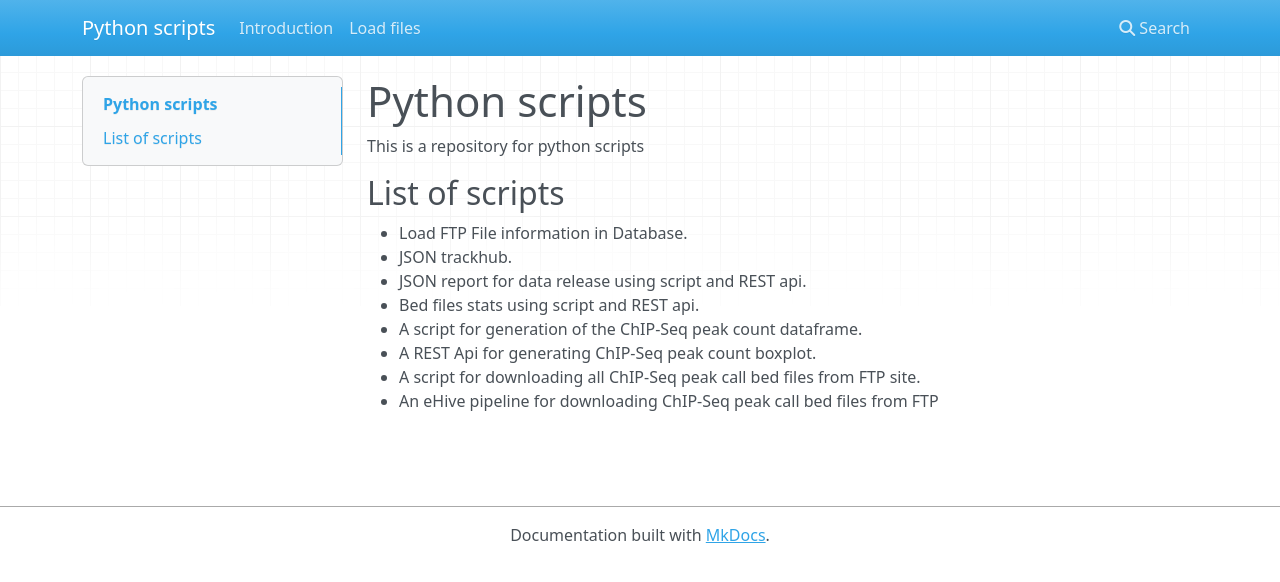
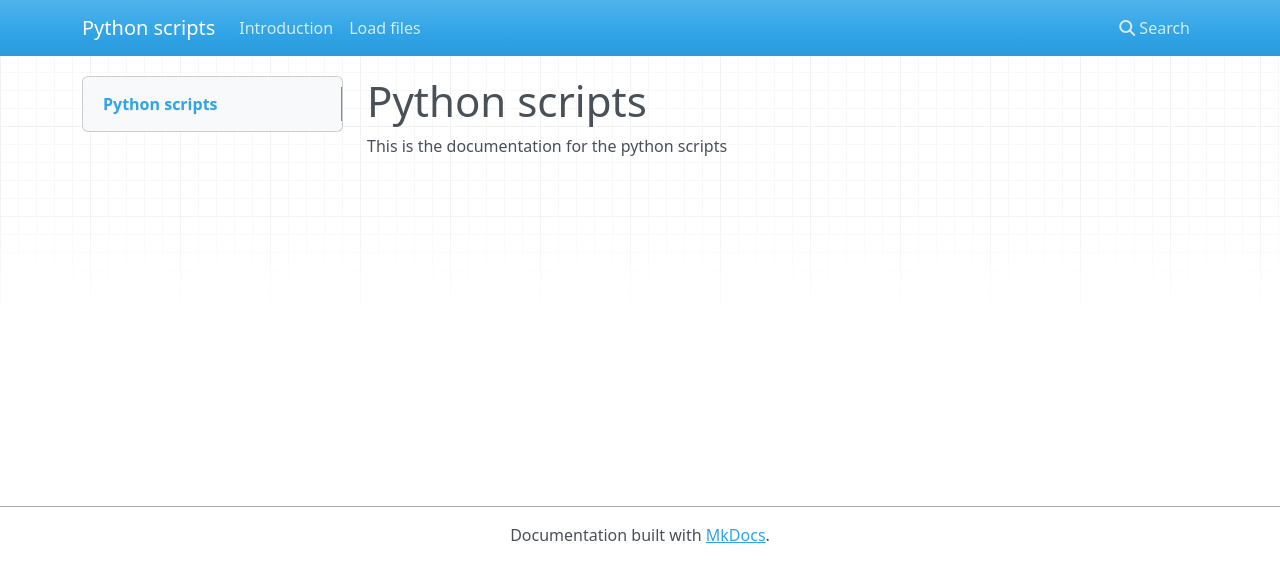
Before and after one commit to avikdatta/python_scripts, an MkDocs documentation site: the page built from docs/index.md, in a window 1280 px wide. Shown: the top 582 px of the page. Built offline with MkDocs 1.6.1, drawn with Linux system fonts in a browser that asks for light colours; nearby versions of some CDN libraries; old or Windows-style settings are respelled for this version of MkDocs.

Commit message:
Update index.md

```diff
--- a/docs/index.md
+++ b/docs/index.md
@@ -1,13 +1,2 @@
 # Python scripts
-This is a repository for python scripts
-
-## List of scripts
-
-* Load FTP File information in Database.
-* JSON trackhub.
-* JSON report for data release using script and REST api.
-* Bed files stats using script and REST api.
-* A script for generation of the ChIP-Seq peak count dataframe.
-* A REST Api for generating ChIP-Seq peak count boxplot.
-* A script for downloading all ChIP-Seq peak call bed files from FTP site.
-* An eHive pipeline for downloading ChIP-Seq peak call bed files from FTP
+This is the documentation for the python scripts
```
